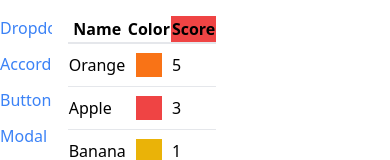
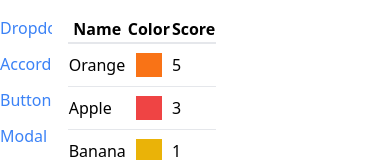
Before and after one commit to PedroMarMol/comps, a React (Create React App) app: page /table in a window 390 px wide. Shown: the top 160 px of the page. Built offline with nearby package versions, Linux system fonts and the light colour scheme.

Commit message:
create sortabletable comp, make tablepage show it

```diff
--- /dev/null
+++ b/src/components/SortableTable.js
@@ -0,0 +1,7 @@
+import Table from "./Table";
+
+function SortableTable(props) {
+    return <Table {...props}/>;
+}
+
+export default SortableTable;
--- a/src/pages/TablePage.js
+++ b/src/pages/TablePage.js
@@ -1,4 +1,5 @@
-import Table from "../components/Table";
+// import Table from "../components/Table";
+import SortableTable from "../components/SortableTable";
 
 function TablePage() {
     const data = [
@@ -20,7 +21,6 @@
         {
             label: 'Score',
             render: (fruit) => fruit.score,
-            header: () => <th className="bg-red-500">Score</th>
         },
     ]
 
@@ -30,7 +30,7 @@
 
     return (
         <div>
-            <Table data={data} config={config} keyFn={keyFn} />
+            <SortableTable data={data} config={config} keyFn={keyFn} />
         </div>
     );
 }
```
